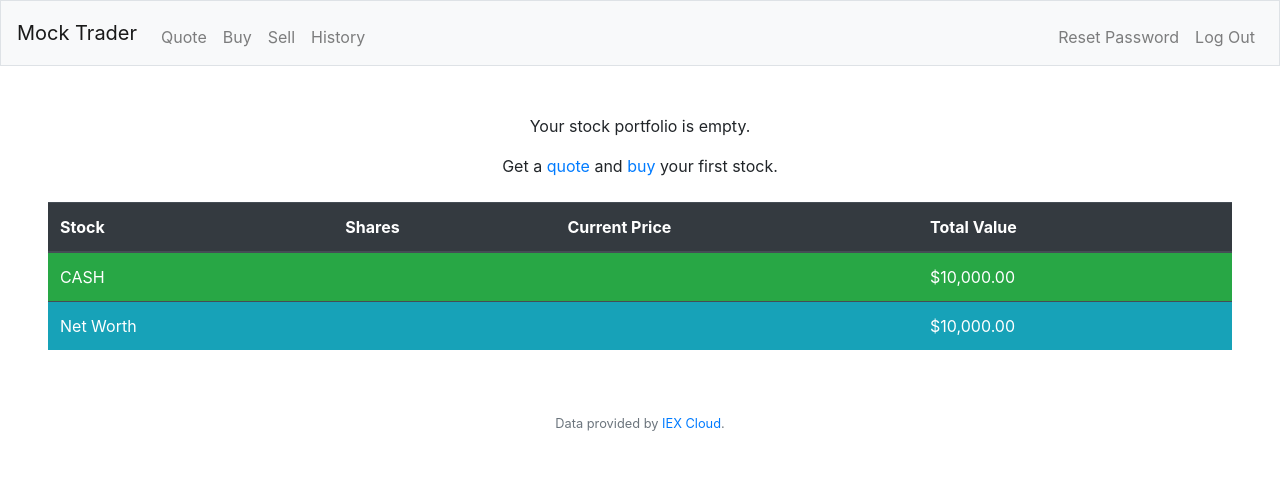
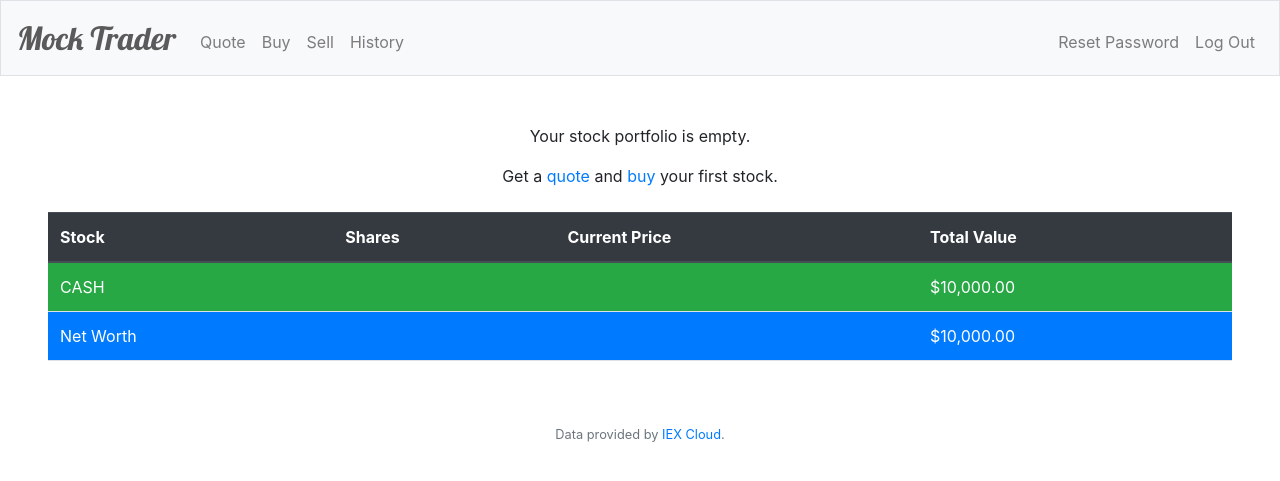
Before and after one commit to LuosRestil/mock-trader, a Flask app: page / in a window 1280 px wide. Shown: the top 481 px of the page. Run offline with Flask 2, Linux system fonts and the light colour scheme; the visitor is signed in with stand-in values (Sample User, id 1); data comes from the database, SQL or seed files in the repository; data that the repository does not hold is empty; some libraries are stand-ins or nearby versions.

Commit message:
Updated styling

```diff
--- a/mock_trader/static/style.css
+++ b/mock_trader/static/style.css
@@ -1,3 +1,9 @@
+.navbar-brand {
+  font-family: 'Lobster';
+  font-size: 2rem;
+  color: rgb(90, 90, 90) !important;
+}
+
 .form-group {
   max-width: 500px;
   margin-left: auto;
--- a/mock_trader/templates/history.html
+++ b/mock_trader/templates/history.html
@@ -7,7 +7,7 @@
             <p class="text-center">Get a <a href="{{ url_for('quote') }}">quote</a> and <a href="{{ url_for('buy') }}">buy</a> your first stock.</p>
         </div>
     {% else %}
-        <table class="table table-dark">
+        <table class="table table-striped border-bottom">
             <thead class="thead-dark">
                 <tr>
                     <th scope="col">Transaction</th>
--- a/mock_trader/templates/layout.html
+++ b/mock_trader/templates/layout.html
@@ -12,6 +12,7 @@
       integrity="sha384-ggOyR0iXCbMQv3Xipma34MD+dH/1fQ784/j6cY/iJTQUOhcWr7x9JvoRxT2MZw1T"
       crossorigin="anonymous"
     />
+    <link href="https://fonts.googleapis.com/css?family=Lobster&display=swap" rel="stylesheet">
     <link
       rel="stylesheet"
       type="text/css"
--- a/mock_trader/templates/portfolio.html
+++ b/mock_trader/templates/portfolio.html
@@ -6,7 +6,7 @@
       <p class="text-center">Get a <a href="{{ url_for('quote') }}">quote</a> and <a href="{{ url_for('buy') }}">buy</a> your first stock.</p>
     </div>
   {% endif %}
-    <table class='table table-dark'>
+    <table class='table table-striped border-bottom'>
       <thead class='thead thead-dark'>
         <tr>
           <th scope='col'>
@@ -32,13 +32,13 @@
             <td>{{ total_values[i] }}</td>
           </tr>
         {% endfor %}
-        <tr class="bg-success">
+        <tr class="bg-success text-white">
           <td>CASH</td>
           <td></td>
           <td></td>
           <td>{{ cash }}</td>
         </tr>
-        <tr class="bg-info">
+        <tr class="bg-primary text-white">
             <td>Net Worth</td>
             <td></td>
             <td></td>
```
